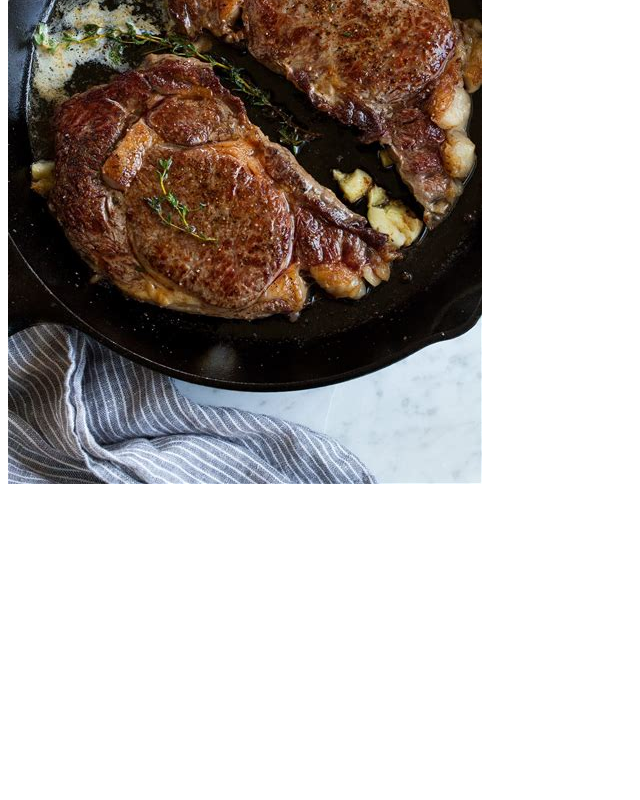
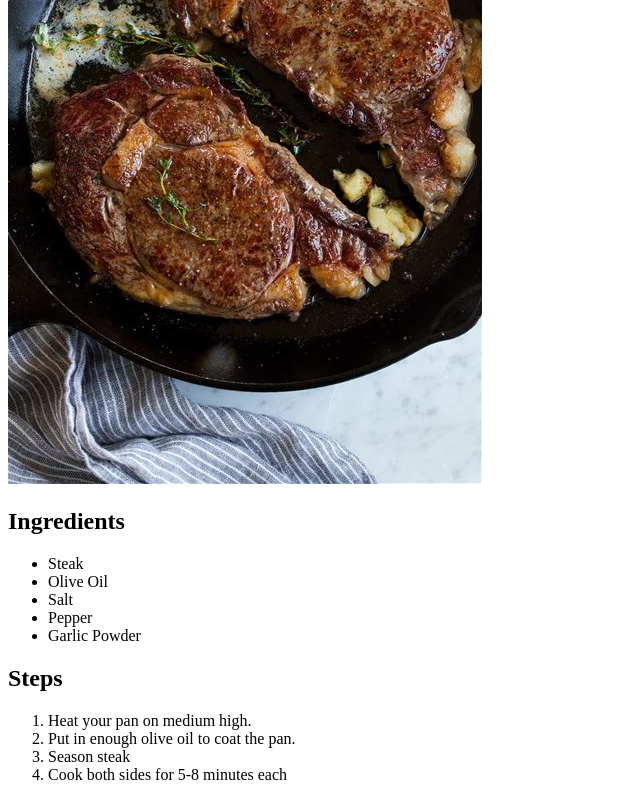
Before and after one commit to RHINO0187/odin-recipes, a website: page recipes/steak.html in a window 1280 px wide. Shown: the part 307-1107 px from the top of the page, without its empty margins (0-640 px from the left). Before the commit the page ends 803 px from the top, so only its background shows below. Drawn offline with Linux system fonts and the light colour scheme.

Commit message:
Add steak steps and ingredients

```diff
--- a/recipes/steak.html
+++ b/recipes/steak.html
@@ -4,10 +4,27 @@
     <meta charset="UTF-8">
     <meta http-equiv="X-UA-Compatible" content="IE=edge">
     <meta name="viewport" content="width=device-width, initial-scale=1.0">
-    <title>Document</title>
+    <title>Steak Recipe</title>
 </head>
 <body>
     <h1>Steak</h1>
     <img src="../pictures/th.jpeg">
+    <p></p>
+    <h2>Ingredients</h2>
+    <ul>
+        <li>Steak</li>
+        <li>Olive Oil</li>
+        <li>Salt</li>
+        <li>Pepper</li>
+        <li>Garlic Powder</li>
+    </ul>
+    <h2>Steps</h2>
+    <ol>
+        <li>Heat your pan on medium high.</li>
+        <li>Put in enough olive oil to coat the pan.</li>
+        <li>Season steak</li>
+        <li>Cook both sides for 5-8 minutes each</li>
+
+    </ol>
 </body>
 </html>
```
